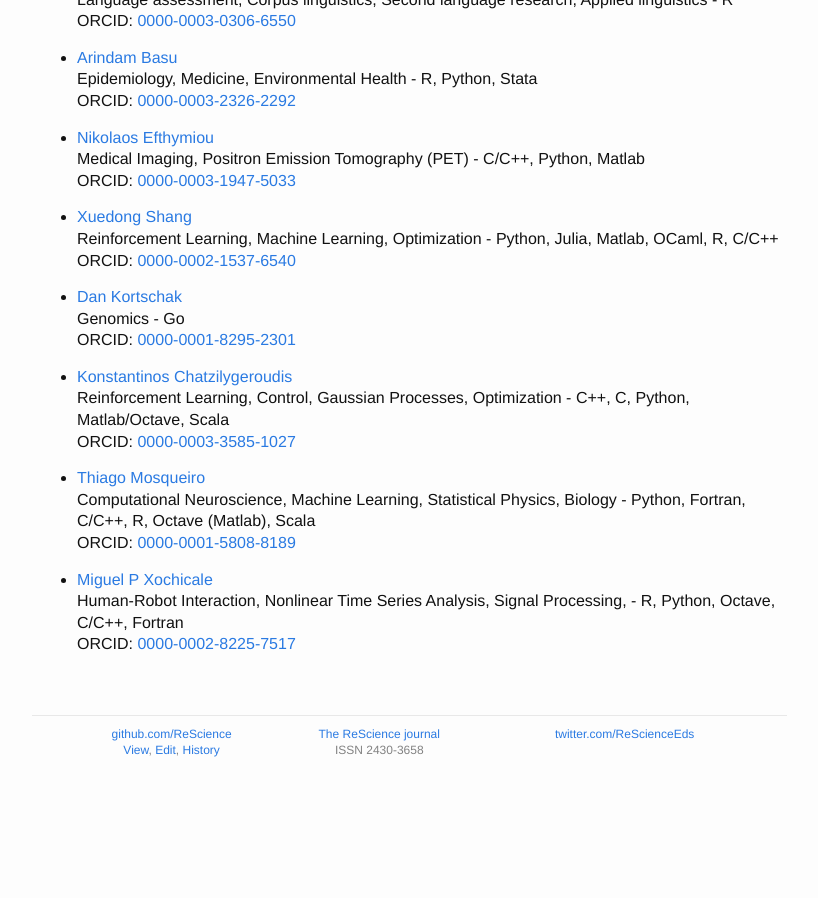
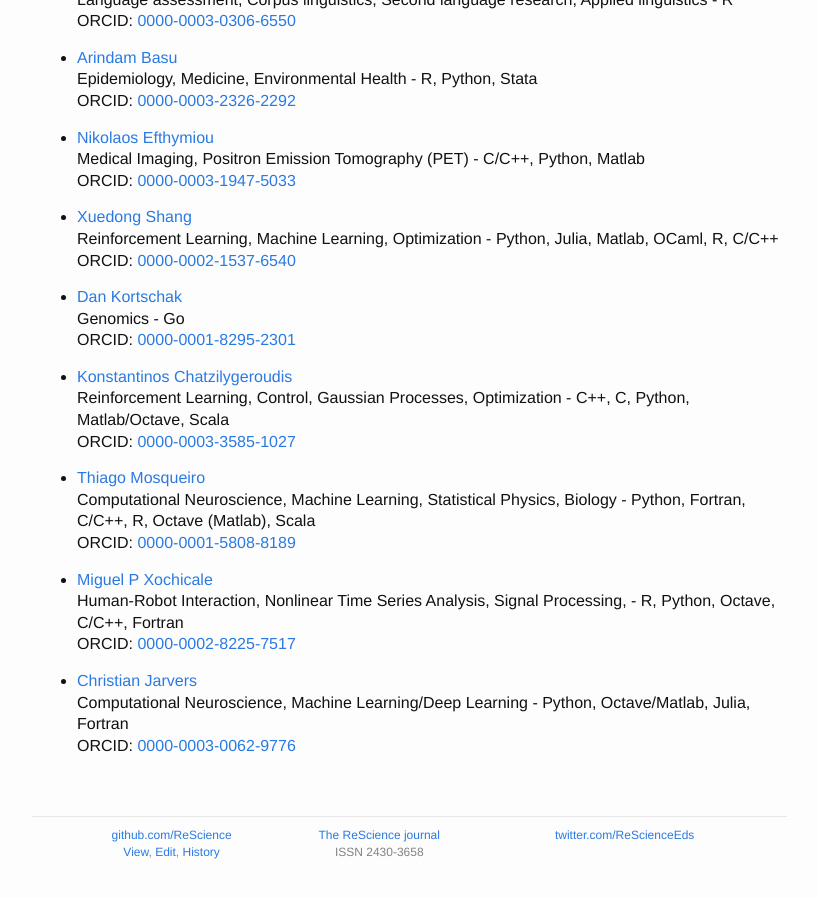
Before and after one commit to ReScience/rescience.github.io, a Jekyll site: the page built from 04-board.md, in a window 1280 px wide and 900 px high, scrolled down 8612 px. Shown: the whole window, without its empty margins (223-1041 px from the left). Built offline with Jekyll 4.4.1, drawn with Linux system fonts in a browser that asks for light colours; our own code applies the rules of GitHub Pages for plain Markdown files; before the commit the page ends 9410 px from its top, so only the background shows below that.

Commit message:
Added Christian Jarvers

```diff
--- a/04-board.md
+++ b/04-board.md
@@ -517,3 +517,7 @@ accepts submissions in other open source languages.
 * [Miguel P Xochicale](https://github.com/mxochicale)
   Human-Robot Interaction, Nonlinear Time Series Analysis, Signal Processing, - R, Python, Octave, C/C++, Fortran
 ORCID: [0000-0002-8225-7517](https://orcid.org/0000-0002-8225-7517)
+
+* [Christian Jarvers](https://github.com/cJarvers)
+  Computational Neuroscience, Machine Learning/Deep Learning - Python, Octave/Matlab, Julia, Fortran
+  ORCID: [0000-0003-0062-9776](https://orcid.org/0000-0003-0062-9776)
```
